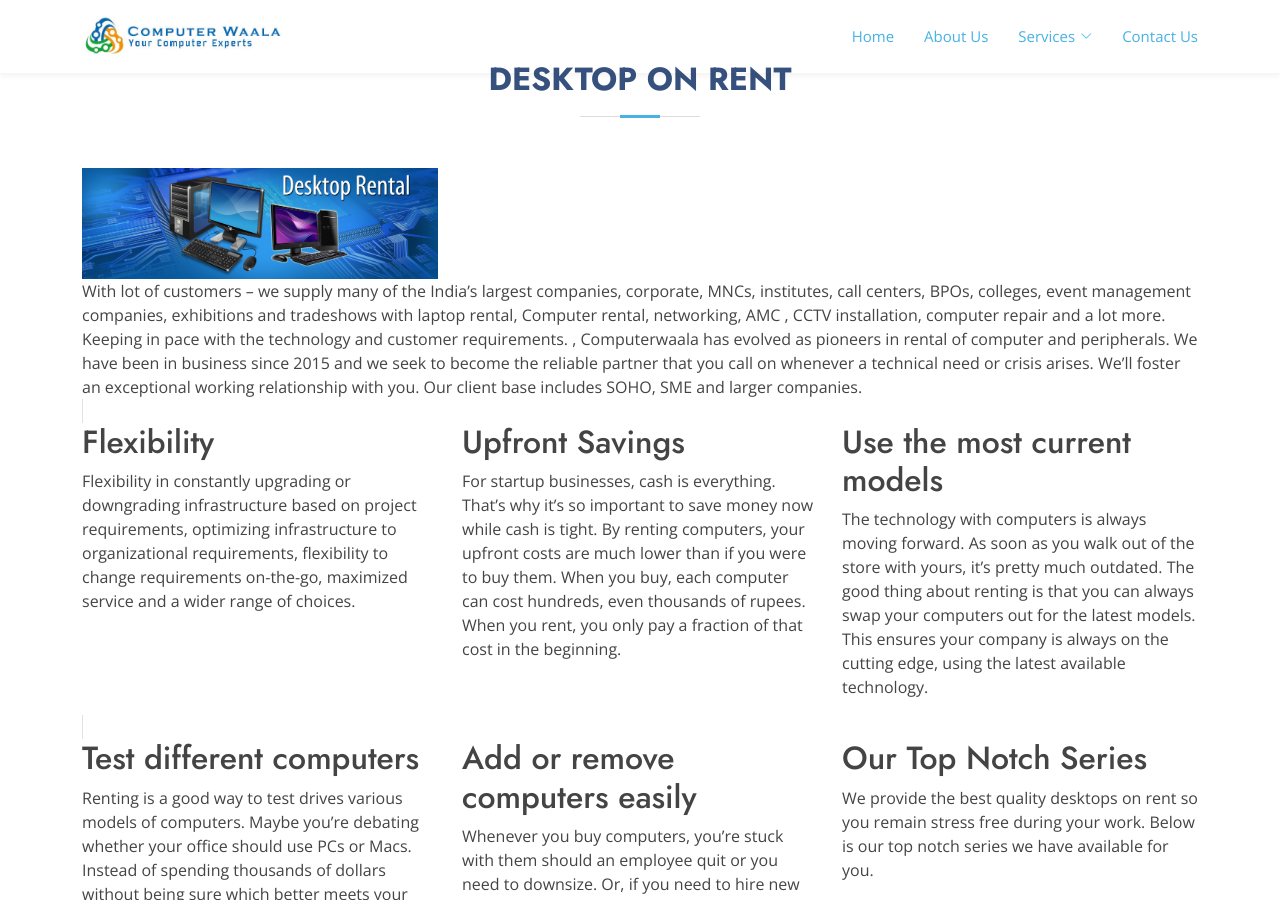
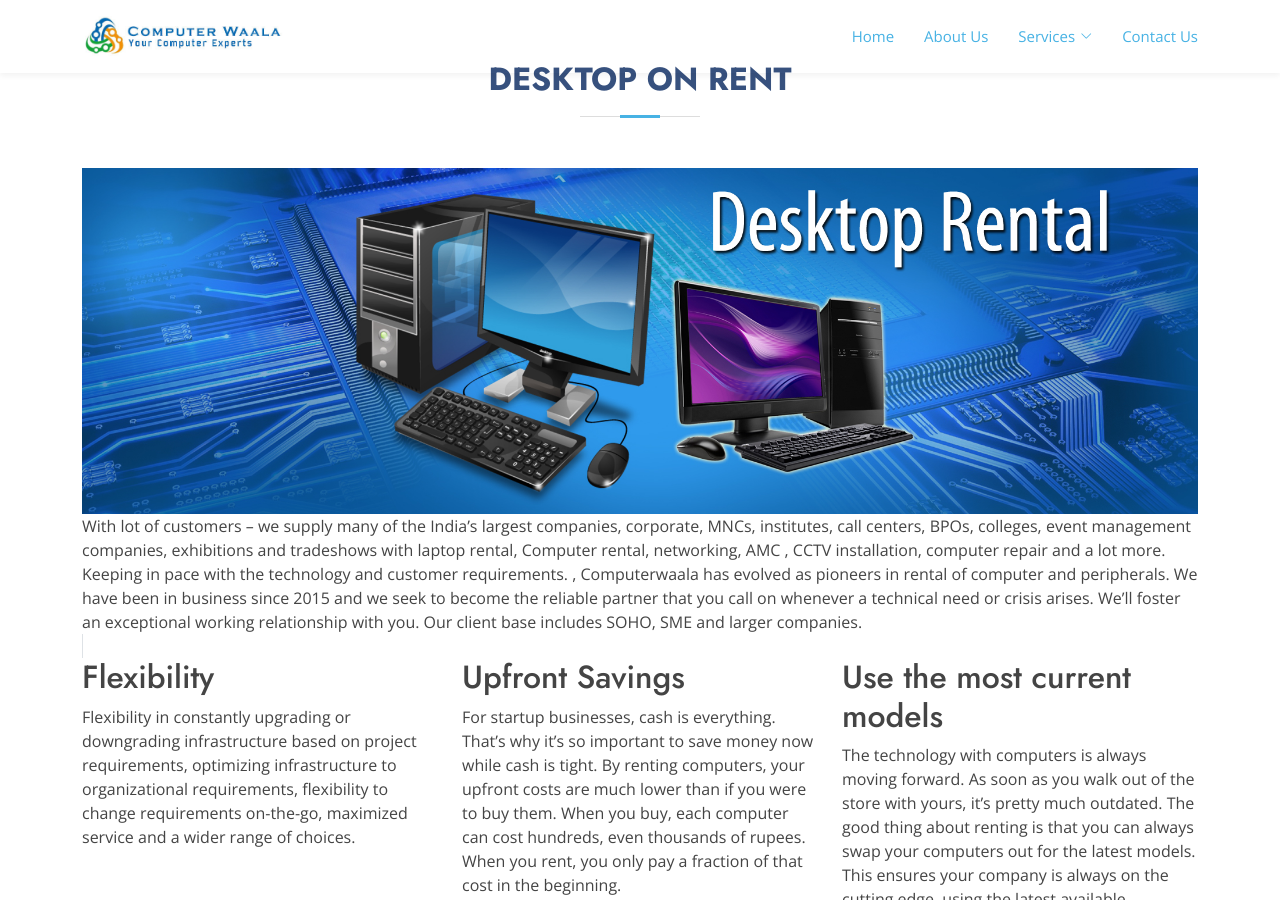
Before and after one commit to ProgrammerNomad/computerwaala, a Jekyll site: the page built from pages/services/desktop-on-rent.html, in a window 1280 px wide and 900 px high. Built offline with Jekyll 4.4.1, drawn with Linux system fonts in a browser that asks for light colours.

Commit message:
Update desktop-on-rent.html

```diff
--- a/pages/services/desktop-on-rent.html
+++ b/pages/services/desktop-on-rent.html
@@ -22,7 +22,7 @@
 
           <div class="row content">
 
-                  <div class="col-lg-4">
+                  <div class="col-lg-12">
 
                       <img src="/assets/img/desktop.jpg" class="img-fluid" alt="Responsive">
                   </div>
```
